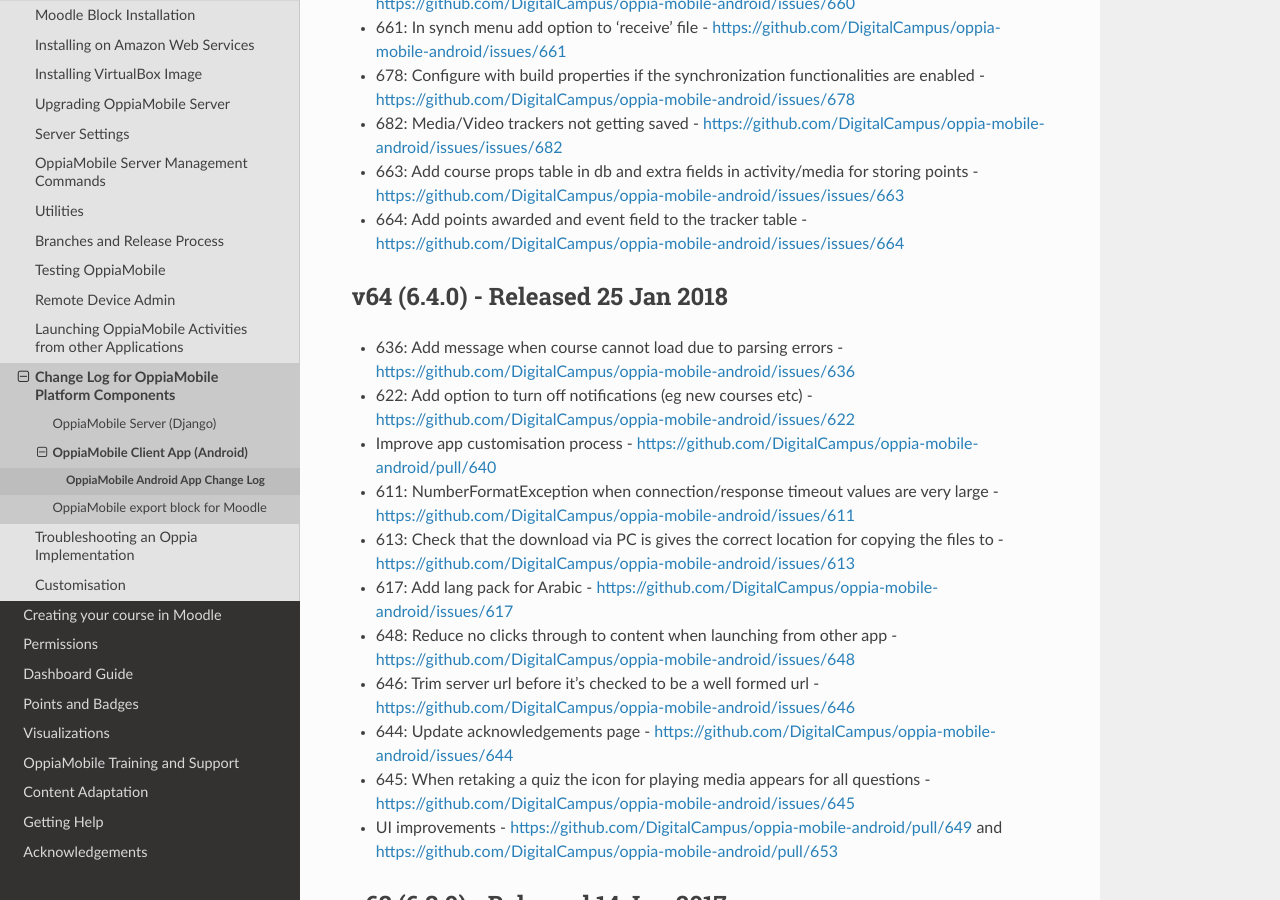
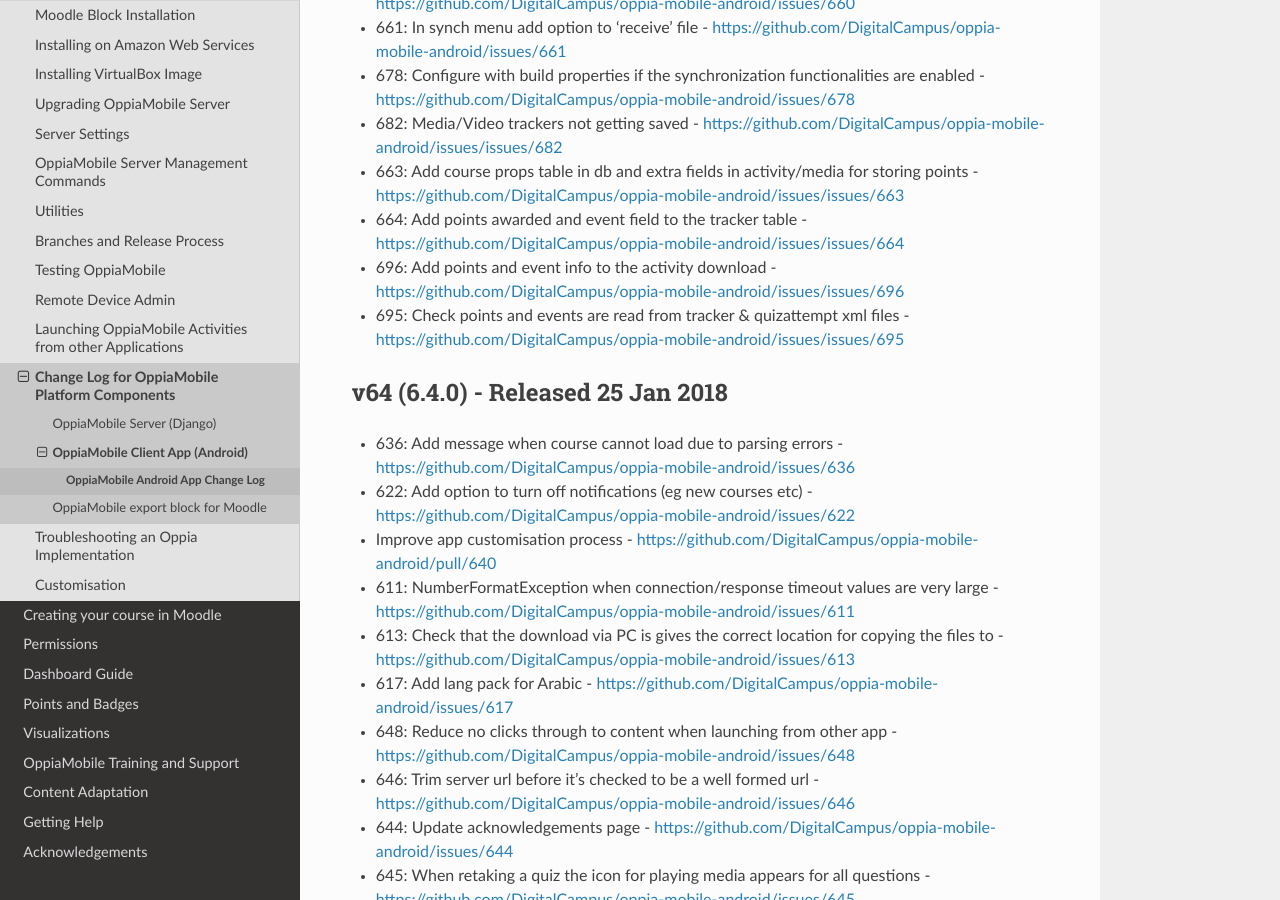
Before and after one commit to DigitalCampus/django-oppia, a Sphinx documentation site: the page built from docs/dev/changelog_android.rst, in a window 1280 px wide and 900 px high, scrolled down 752 px. Built offline with Sphinx 7.4.7 and the Read the Docs theme 2.0.0, drawn with Linux system fonts in a browser that asks for light colours; the version number is read from the project's files by our own code.

Commit message:
update docs

```diff
--- a/docs/dev/changelog_android.rst
+++ b/docs/dev/changelog_android.rst
@@ -23,7 +23,8 @@
 * 682: Media/Video trackers not getting saved - https://github.com/DigitalCampus/oppia-mobile-android/issues/issues/682
 * 663: Add course props table in db and extra fields in activity/media for storing points - https://github.com/DigitalCampus/oppia-mobile-android/issues/issues/663
 * 664: Add points awarded and event field to the tracker table - https://github.com/DigitalCampus/oppia-mobile-android/issues/issues/664
-
+* 696: Add points and event info to the activity download - https://github.com/DigitalCampus/oppia-mobile-android/issues/issues/696
+* 695: Check points and events are read from tracker & quizattempt xml files - https://github.com/DigitalCampus/oppia-mobile-android/issues/issues/695
 
 .. _appv64:
 
```
